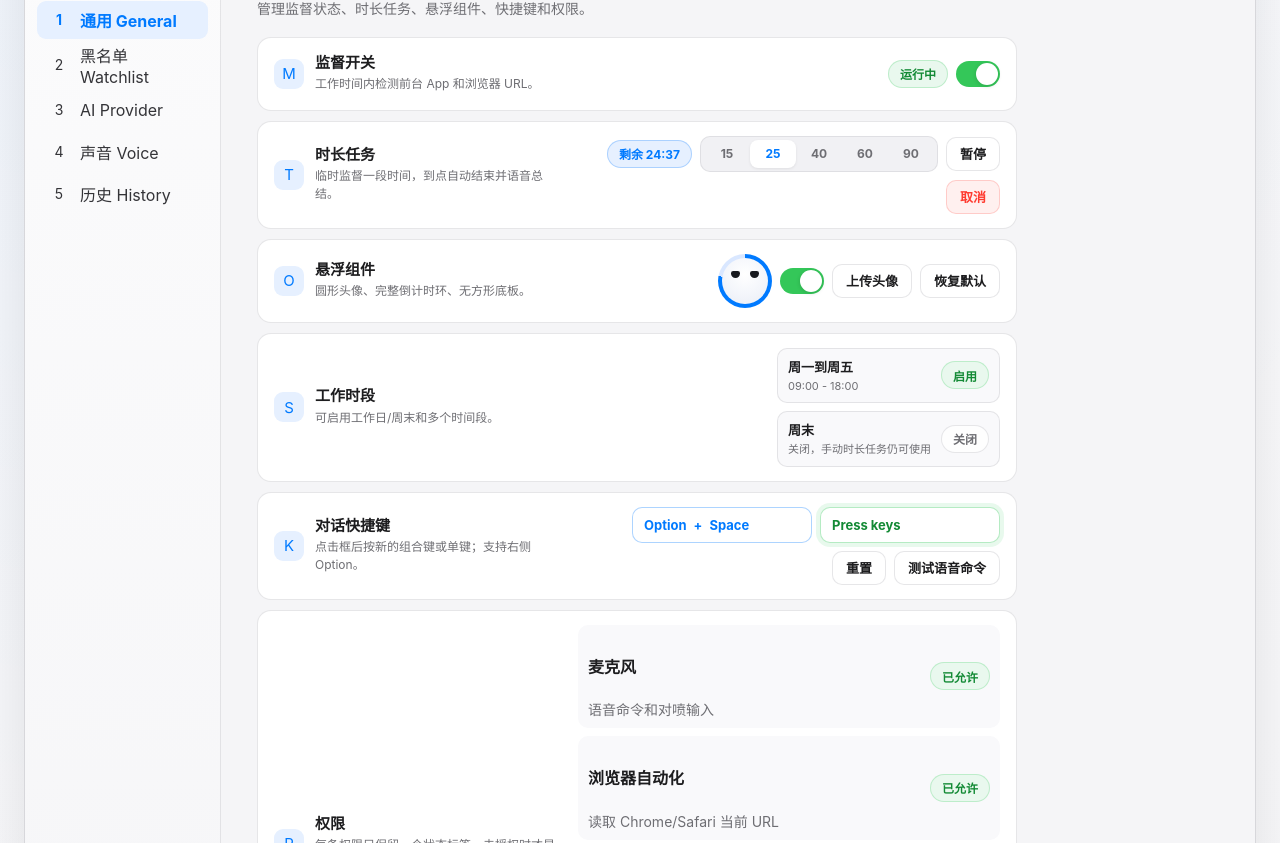
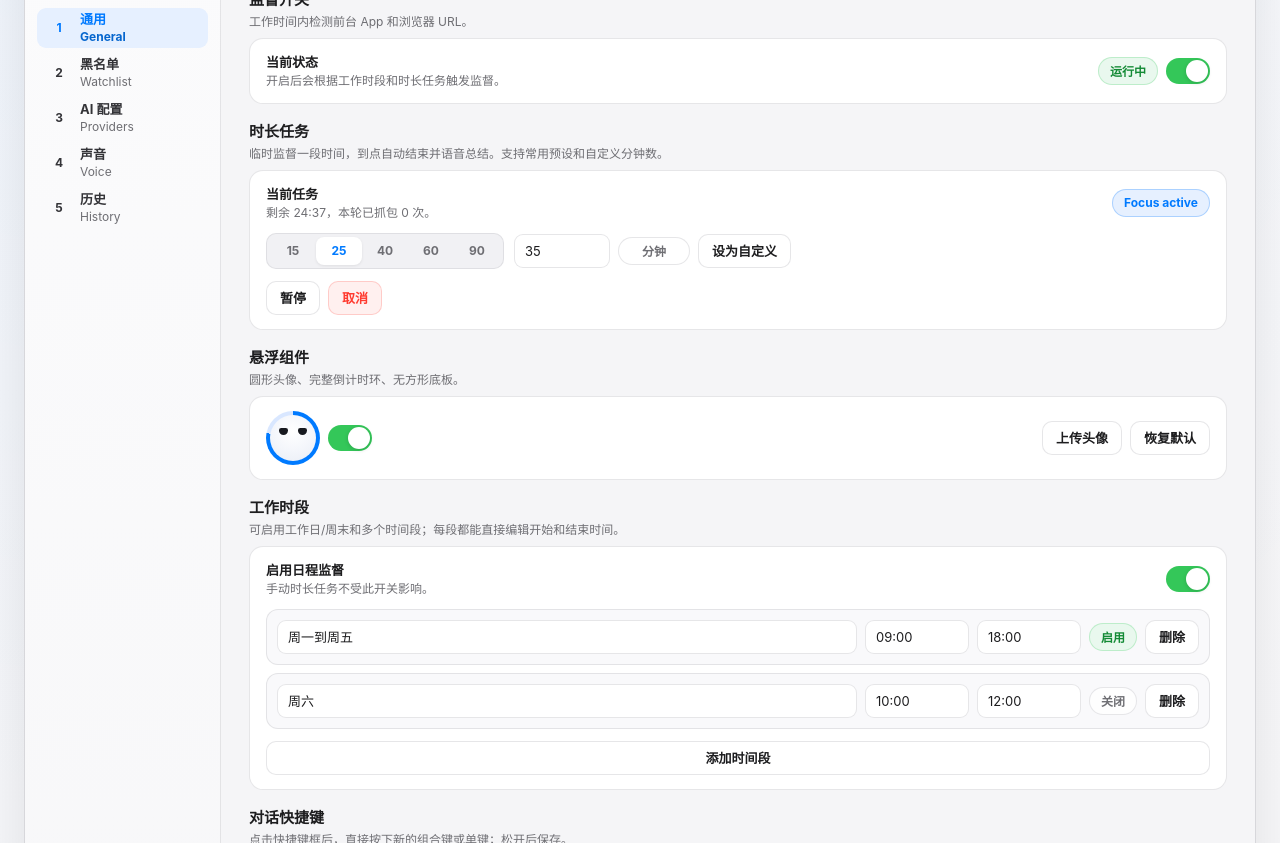
Before and after one commit to FerryCorleone/Hunter, a plain HTML site: page docs/design-prototype/redesign-2026-05-30/index.html in a window 1280 px wide. Shown: the part 492-1335 px from the top of the page. Drawn offline with Linux system fonts and the light colour scheme.

Commit message:
Apply settings design review feedback

```diff
--- a/docs/design-prototype/redesign-2026-05-30/index.html
+++ b/docs/design-prototype/redesign-2026-05-30/index.html
@@ -237,8 +237,8 @@
       .sidebar {
         display: flex;
         flex-direction: column;
-        gap: 4px;
-        padding: 16px 12px;
+        gap: 5px;
+        padding: 18px 12px;
         border-right: 1px solid var(--line-soft);
         background: linear-gradient(180deg, #fbfbfc, #f5f5f7);
       }
@@ -247,7 +247,7 @@
         display: flex;
         gap: 10px;
         align-items: center;
-        margin: 4px 6px 14px;
+        margin: 4px 7px 18px;
       }
 
       .mini-avatar,
@@ -289,7 +289,8 @@
       }
 
       .brand-title {
-        font-size: 14px;
+        font-size: 13px;
+        line-height: 17px;
         font-weight: 750;
       }
 
@@ -297,16 +298,17 @@
         margin-top: 1px;
         color: var(--muted);
         font-size: 11px;
+        line-height: 14px;
       }
 
       .nav-item {
         display: grid;
-        grid-template-columns: 24px 1fr;
-        gap: 9px;
+        grid-template-columns: 22px 1fr;
+        gap: 10px;
         align-items: center;
         width: 100%;
-        min-height: 38px;
-        padding: 0 10px;
+        min-height: 40px;
+        padding: 0 11px;
         border: 0;
         border-radius: 9px;
         background: transparent;
@@ -323,11 +325,34 @@
       .nav-icon {
         display: inline-grid;
         place-items: center;
-        width: 24px;
-        height: 24px;
+        width: 22px;
+        height: 22px;
         border-radius: 7px;
         color: currentColor;
-        font-size: 14px;
+        font-size: 12px;
+        font-weight: 700;
+      }
+
+      .nav-label {
+        display: grid;
+        gap: 1px;
+        min-width: 0;
+      }
+
+      .nav-label strong {
+        font-size: 13px;
+        line-height: 18px;
+        font-weight: 650;
+      }
+
+      .nav-label small {
+        color: var(--muted);
+        font-size: 12px;
+        line-height: 16px;
+      }
+
+      .nav-item.active .nav-label small {
+        color: color-mix(in srgb, var(--blue), #1d1d1f 22%);
       }
 
       .side-actions {
@@ -380,13 +405,13 @@
       }
 
       .content {
-        padding: 28px 36px 38px;
+        padding: 24px 28px 36px;
         background: var(--bg);
       }
 
       .panel {
         display: none;
-        width: min(760px, 100%);
+        width: 100%;
       }
 
       .panel.active {
@@ -415,7 +440,109 @@
 
       .settings-list {
         display: grid;
+        gap: 18px;
+      }
+
+      .panel-intro {
+        margin-bottom: 16px;
+        max-width: 760px;
+      }
+
+      .settings-section {
+        display: grid;
+        gap: 8px;
+      }
+
+      .section-copy {
+        display: grid;
+        gap: 3px;
+      }
+
+      .section-copy h3 {
+        font-size: 15px;
+        line-height: 20px;
+        font-weight: 700;
+      }
+
+      .section-copy p {
+        font-size: 12px;
+        line-height: 17px;
+      }
+
+      .settings-card {
+        display: grid;
+        gap: 12px;
+        padding: 14px 16px;
+        border: 1px solid var(--line-soft);
+        border-radius: var(--radius-md);
+        background: var(--surface);
+      }
+
+      .card-line {
+        display: flex;
+        flex-wrap: wrap;
         gap: 10px;
+        align-items: center;
+        justify-content: space-between;
+      }
+
+      .card-line.start {
+        justify-content: flex-start;
+      }
+
+      .card-line h4 {
+        margin: 0;
+        font-size: 13px;
+        line-height: 18px;
+      }
+
+      .card-line p {
+        margin-top: 2px;
+        font-size: 12px;
+        line-height: 16px;
+      }
+
+      .control-strip {
+        display: flex;
+        flex-wrap: wrap;
+        gap: 8px;
+        align-items: center;
+      }
+
+      .custom-duration {
+        display: grid;
+        grid-template-columns: 96px 72px auto;
+        gap: 8px;
+        align-items: center;
+      }
+
+      .schedule-list {
+        display: grid;
+        gap: 8px;
+      }
+
+      .schedule-row {
+        display: grid;
+        grid-template-columns: minmax(120px, 1fr) 104px 104px auto auto;
+        gap: 8px;
+        align-items: center;
+        padding: 10px;
+        border: 1px solid var(--line-soft);
+        border-radius: 12px;
+        background: var(--surface-soft);
+      }
+
+      .shortcut-layout {
+        display: grid;
+        grid-template-columns: minmax(220px, 1fr) auto auto;
+        gap: 10px;
+        align-items: center;
+      }
+
+      .shortcut-hint {
+        color: var(--muted);
+        font-size: 12px;
+        line-height: 17px;
       }
 
       .settings-row {
@@ -1150,7 +1277,7 @@
         <div class="section-head">
           <div>
             <h2>设置主窗口 <span class="review-tag">Review area A</span></h2>
-            <p>固定 196px 左侧栏、760px 内容区、Apple Settings 风格白色设置行。点击左侧入口可切换五个页面。</p>
+            <p>固定 196px 左侧栏、自适应内容区、Apple Settings 风格白色设置卡片。点击左侧入口可切换五个页面。</p>
           </div>
         </div>
 
@@ -1172,11 +1299,11 @@
                 </div>
               </div>
 
-              <button class="nav-item active" data-panel="general"><span class="nav-icon">1</span><span>通用 General</span></button>
-              <button class="nav-item" data-panel="watchlist"><span class="nav-icon">2</span><span>黑名单 Watchlist</span></button>
-              <button class="nav-item" data-panel="ai"><span class="nav-icon">3</span><span>AI Provider</span></button>
-              <button class="nav-item" data-panel="voice"><span class="nav-icon">4</span><span>声音 Voice</span></button>
-              <button class="nav-item" data-panel="history"><span class="nav-icon">5</span><span>历史 History</span></button>
+              <button class="nav-item active" data-panel="general"><span class="nav-icon">1</span><span class="nav-label"><strong>通用</strong><small>General</small></span></button>
+              <button class="nav-item" data-panel="watchlist"><span class="nav-icon">2</span><span class="nav-label"><strong>黑名单</strong><small>Watchlist</small></span></button>
+              <button class="nav-item" data-panel="ai"><span class="nav-icon">3</span><span class="nav-label"><strong>AI 配置</strong><small>Providers</small></span></button>
+              <button class="nav-item" data-panel="voice"><span class="nav-icon">4</span><span class="nav-label"><strong>声音</strong><small>Voice</small></span></button>
+              <button class="nav-item" data-panel="history"><span class="nav-icon">5</span><span class="nav-label"><strong>历史</strong><small>History</small></span></button>
 
               <div class="side-actions">
                 <button class="primary-btn">开始监督</button>
@@ -1186,68 +1313,129 @@
 
             <div class="content">
               <section class="panel active" data-panel-view="general">
-                <div class="panel-head">
-                  <h2>通用</h2>
-                  <p>管理监督状态、时长任务、悬浮组件、快捷键和权限。</p>
-                </div>
+                <p class="panel-intro">管理监督状态、时长任务、悬浮组件、快捷键和权限。当前页面标题由左侧导航承担，右侧只展示可操作设置。</p>
 
                 <div class="settings-list">
-                  <article class="settings-row">
-                    <div class="row-info"><span class="row-icon">M</span><div><h3>监督开关</h3><p>工作时间内检测前台 App 和浏览器 URL。</p></div></div>
-                    <div class="row-control"><span class="pill green">运行中</span><span class="switch on" aria-label="Monitoring on"></span></div>
-                  </article>
-
-                  <article class="settings-row">
-                    <div class="row-info"><span class="row-icon">T</span><div><h3>时长任务</h3><p>临时监督一段时间，到点自动结束并语音总结。</p></div></div>
-                    <div class="row-control">
-                      <span class="pill blue">剩余 24:37</span>
+                  <article class="settings-section">
+                    <div class="section-copy">
+                      <h3>监督开关</h3>
+                      <p>工作时间内检测前台 App 和浏览器 URL。</p>
+                    </div>
+                    <div class="settings-card">
+                      <div class="card-line">
+                        <div><h4>当前状态</h4><p>开启后会根据工作时段和时长任务触发监督。</p></div>
+                        <div class="control-strip"><span class="pill green">运行中</span><span class="switch on" aria-label="Monitoring on"></span></div>
+                      </div>
+                    </div>
+                  </article>
+
+                  <article class="settings-section">
+                    <div class="section-copy">
+                      <h3>时长任务</h3>
+                      <p>临时监督一段时间，到点自动结束并语音总结。支持常用预设和自定义分钟数。</p>
+                    </div>
+                    <div class="settings-card">
+                      <div class="card-line">
+                        <div><h4>当前任务</h4><p>剩余 24:37，本轮已抓包 0 次。</p></div>
+                        <span class="pill blue">Focus active</span>
+                      </div>
+                      <div class="card-line start">
                         <div class="segmented" aria-label="Focus durations"><button>15</button><button class="active">25</button><button>40</button><button>60</button><button>90</button></div>
+                        <div class="custom-duration">
+                          <input class="field" value="35" aria-label="Custom duration minutes" />
+                          <span class="pill">分钟</span>
+                          <button class="secondary-btn">设为自定义</button>
+                        </div>
+                      </div>
+                      <div class="control-strip">
                         <button class="secondary-btn">暂停</button>
                         <button class="danger-btn">取消</button>
                       </div>
-                  </article>
-
-                  <article class="settings-row">
-                    <div class="row-info"><span class="row-icon">O</span><div><h3>悬浮组件</h3><p>圆形头像、完整倒计时环、无方形底板。</p></div></div>
-                    <div class="row-control">
-                      <div class="avatar-preview"><div class="avatar-face"></div></div>
+                    </div>
+                  </article>
+
+                  <article class="settings-section">
+                    <div class="section-copy">
+                      <h3>悬浮组件</h3>
+                      <p>圆形头像、完整倒计时环、无方形底板。</p>
+                    </div>
+                    <div class="settings-card">
+                      <div class="card-line">
+                        <div class="control-strip"><div class="avatar-preview"><div class="avatar-face"></div></div><span class="switch on"></span></div>
+                        <div class="control-strip"><button class="secondary-btn">上传头像</button><button class="field-btn">恢复默认</button></div>
+                      </div>
+                    </div>
+                  </article>
+
+                  <article class="settings-section">
+                    <div class="section-copy">
+                      <h3>工作时段</h3>
+                      <p>可启用工作日/周末和多个时间段；每段都能直接编辑开始和结束时间。</p>
+                    </div>
+                    <div class="settings-card">
+                      <div class="card-line">
+                        <div><h4>启用日程监督</h4><p>手动时长任务不受此开关影响。</p></div>
                         <span class="switch on"></span>
-                      <button class="secondary-btn">上传头像</button>
-                      <button class="field-btn">恢复默认</button>
-                    </div>
-                  </article>
-
-                  <article class="settings-row">
-                    <div class="row-info"><span class="row-icon">S</span><div><h3>工作时段</h3><p>可启用工作日/周末和多个时间段。</p></div></div>
-                    <div class="row-control stack">
-                      <div class="inline-row"><div><h4>周一到周五</h4><p>09:00 - 18:00</p></div><span class="pill green">启用</span></div>
-                      <div class="inline-row"><div><h4>周末</h4><p>关闭，手动时长任务仍可使用</p></div><span class="pill">关闭</span></div>
-                    </div>
-                  </article>
-
-                  <article class="settings-row">
-                    <div class="row-info"><span class="row-icon">K</span><div><h3>对话快捷键</h3><p>点击框后按新的组合键或单键；支持右侧 Option。</p></div></div>
-                    <div class="row-control">
-                      <span class="keybox">Option <span>+</span> Space</span>
-                      <span class="keybox capturing">Press keys</span>
+                      </div>
+                      <div class="schedule-list">
+                        <div class="schedule-row">
+                          <input class="field" value="周一到周五" aria-label="Schedule label" />
+                          <input class="field" value="09:00" aria-label="Start time" />
+                          <input class="field" value="18:00" aria-label="End time" />
+                          <span class="pill green">启用</span>
+                          <button class="field-btn">删除</button>
+                        </div>
+                        <div class="schedule-row">
+                          <input class="field" value="周六" aria-label="Schedule label" />
+                          <input class="field" value="10:00" aria-label="Start time" />
+                          <input class="field" value="12:00" aria-label="End time" />
+                          <span class="pill">关闭</span>
+                          <button class="field-btn">删除</button>
+                        </div>
+                      </div>
+                      <button class="secondary-btn">添加时间段</button>
+                    </div>
+                  </article>
+
+                  <article class="settings-section">
+                    <div class="section-copy">
+                      <h3>对话快捷键</h3>
+                      <p>点击快捷键框后，直接按下新的组合键或单键；松开后保存。</p>
+                    </div>
+                    <div class="settings-card">
+                      <div class="shortcut-layout">
+                        <button class="keybox" aria-label="Current talk shortcut">Option <span>+</span> Space</button>
                         <button class="field-btn">重置</button>
                         <button class="secondary-btn">测试语音命令</button>
                       </div>
-                  </article>
-
-                  <article class="settings-row">
-                    <div class="row-info"><span class="row-icon">P</span><div><h3>权限</h3><p>每条权限只保留一个状态标签，未授权时才显示操作按钮。</p></div></div>
+                      <p class="shortcut-hint">录制态：同一个框会显示“Press new shortcut”，不会和当前快捷键并排出现。</p>
+                    </div>
+                  </article>
+
+                  <article class="settings-section">
+                    <div class="section-copy">
+                      <h3>权限</h3>
+                      <p>卡片里分别展示四个权限请求；每条权限只保留一个状态标签，未授权时才显示操作按钮。</p>
+                    </div>
+                    <div class="settings-card">
                       <div class="permission-grid">
                         <div class="permission-row"><div><h4>麦克风</h4><p>语音命令和对喷输入</p></div><span class="pill green">已允许</span></div>
                         <div class="permission-row"><div><h4>浏览器自动化</h4><p>读取 Chrome/Safari 当前 URL</p></div><span class="pill green">已允许</span></div>
                         <div class="permission-row"><div><h4>通知</h4><p>会话开始、结束和错误提醒</p></div><span class="pill green">已允许</span></div>
                         <div class="permission-row"><div><h4>辅助功能</h4><p>可选，用于更稳定的快捷键捕获</p></div><button class="secondary-btn">去开启</button></div>
                       </div>
-                  </article>
-
-                  <article class="settings-row">
-                    <div class="row-info"><span class="row-icon">L</span><div><h3>开机启动</h3><p>登录后自动打开 Hunter。</p></div></div>
-                    <div class="row-control"><span class="switch"></span></div>
+                      <button class="secondary-btn">重新检查权限</button>
+                    </div>
+                  </article>
+
+                  <article class="settings-section">
+                    <div class="section-copy">
+                      <h3>开机启动</h3>
+                      <p>登录后自动打开 Hunter。</p>
+                    </div>
+                    <div class="settings-card">
+                      <div class="card-line"><div><h4>Launch at Login</h4><p>下次登录 macOS 时自动启动。</p></div><span class="switch"></span></div>
+                    </div>
                   </article>
                 </div>
               </section>
```
Also changed, not shown: 2 other files. Lines whose indentation alone changed are shown as unchanged.
